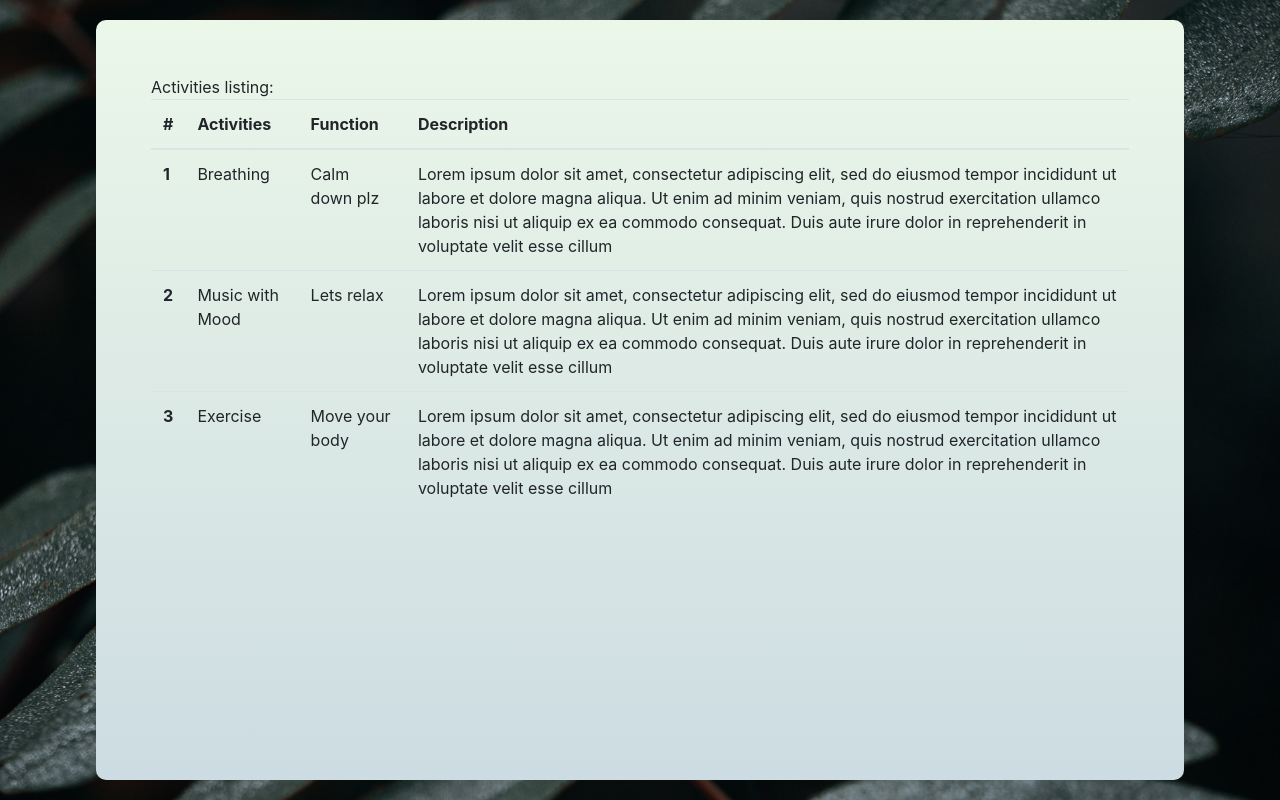
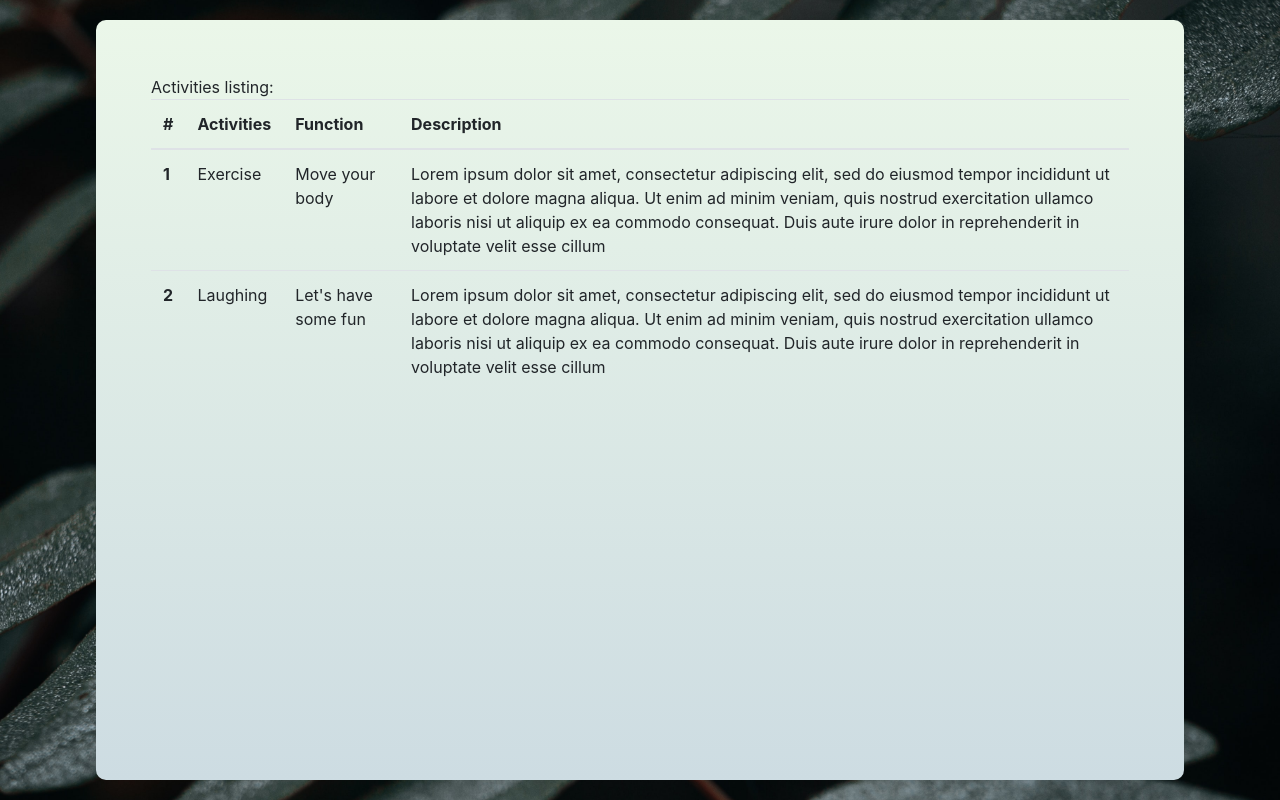
Before and after one commit to tq-o/cs326-final-kappa, a website: page front/html/activities-listing.html in a window 1280 px wide. Drawn offline with nearby package versions, Linux system fonts and the light colour scheme.

Commit message:
Add random activities feature

```diff
--- a/front/html/activities-listing.html
+++ b/front/html/activities-listing.html
@@ -2,10 +2,23 @@
 <html>
   <head>
     <meta charset="UTF-8" />
-    <meta name="viewport" content="width=device-width, initial-scale=1, shrink-to-fit=no">
-    <link rel="stylesheet" href="https://cdn.jsdelivr.net/npm/bootstrap@4.5.3/dist/css/bootstrap.min.css" integrity="sha384-TX8t27EcRE3e/ihU7zmQxVncDAy5uIKz4rEkgIXeMed4M0jlfIDPvg6uqKI2xXr2" crossorigin="anonymous">
-    <link rel="stylesheet" type="text/css" href="../css/base.css">
-    <link href="../fonts/fontawesome-free-5.15.1-web/css/all.css" rel="stylesheet">
+    <meta
+      name="viewport"
+      content="width=device-width, initial-scale=1, shrink-to-fit=no"
+    />
+    <link
+      rel="stylesheet"
+      href="https://cdn.jsdelivr.net/npm/bootstrap@4.5.3/dist/css/bootstrap.min.css"
+      integrity="sha384-TX8t27EcRE3e/ihU7zmQxVncDAy5uIKz4rEkgIXeMed4M0jlfIDPvg6uqKI2xXr2"
+      crossorigin="anonymous"
+    />
+    <link rel="stylesheet" type="text/css" href="../css/base.css" />
+    <link
+      href="../fonts/fontawesome-free-5.15.1-web/css/all.css"
+      rel="stylesheet"
+    />
+    <script type="module" src="../js/activities-listing.js" defer></script>
+
     <title>Activities</title>
   </head>
   <body>
@@ -21,24 +34,42 @@
               <th scope="col">Description</th>
             </tr>
           </thead>
-          <tbody>
+          <tbody id="a-body">
             <tr>
               <th scope="row">1</th>
               <td>Breathing</td>
               <td>Calm down plz</td>
-              <td>Lorem ipsum dolor sit amet, consectetur adipiscing elit, sed do eiusmod tempor incididunt ut labore et dolore magna aliqua. Ut enim ad minim veniam, quis nostrud exercitation ullamco laboris nisi ut aliquip ex ea commodo consequat. Duis aute irure dolor in reprehenderit in voluptate velit esse cillum </td>
+              <td>
+                Lorem ipsum dolor sit amet, consectetur adipiscing elit, sed do
+                eiusmod tempor incididunt ut labore et dolore magna aliqua. Ut
+                enim ad minim veniam, quis nostrud exercitation ullamco laboris
+                nisi ut aliquip ex ea commodo consequat. Duis aute irure dolor
+                in reprehenderit in voluptate velit esse cillum
+              </td>
             </tr>
             <tr>
               <th scope="row">2</th>
               <td>Music with Mood</td>
               <td>Lets relax</td>
-              <td>Lorem ipsum dolor sit amet, consectetur adipiscing elit, sed do eiusmod tempor incididunt ut labore et dolore magna aliqua. Ut enim ad minim veniam, quis nostrud exercitation ullamco laboris nisi ut aliquip ex ea commodo consequat. Duis aute irure dolor in reprehenderit in voluptate velit esse cillum </td>
+              <td>
+                Lorem ipsum dolor sit amet, consectetur adipiscing elit, sed do
+                eiusmod tempor incididunt ut labore et dolore magna aliqua. Ut
+                enim ad minim veniam, quis nostrud exercitation ullamco laboris
+                nisi ut aliquip ex ea commodo consequat. Duis aute irure dolor
+                in reprehenderit in voluptate velit esse cillum
+              </td>
             </tr>
             <tr>
               <th scope="row">3</th>
               <td>Exercise</td>
               <td>Move your body</td>
-              <td>Lorem ipsum dolor sit amet, consectetur adipiscing elit, sed do eiusmod tempor incididunt ut labore et dolore magna aliqua. Ut enim ad minim veniam, quis nostrud exercitation ullamco laboris nisi ut aliquip ex ea commodo consequat. Duis aute irure dolor in reprehenderit in voluptate velit esse cillum </td>
+              <td>
+                Lorem ipsum dolor sit amet, consectetur adipiscing elit, sed do
+                eiusmod tempor incididunt ut labore et dolore magna aliqua. Ut
+                enim ad minim veniam, quis nostrud exercitation ullamco laboris
+                nisi ut aliquip ex ea commodo consequat. Duis aute irure dolor
+                in reprehenderit in voluptate velit esse cillum
+              </td>
             </tr>
           </tbody>
         </table>
--- a/front/js/activities-listing.js
+++ b/front/js/activities-listing.js
@@ -0,0 +1,79 @@
+const activity_array = [
+  {
+    activity: "Breathing",
+    function: "#Calm down plz",
+    description:
+      "Lorem ipsum dolor sit amet, consectetur adipiscing elit, sed do\
+  eiusmod tempor incididunt ut labore et dolore magna aliqua. Ut\
+  enim ad minim veniam, quis nostrud exercitation ullamco laboris\
+  nisi ut aliquip ex ea commodo consequat. Duis aute irure dolor\
+  in reprehenderit in voluptate velit esse cillum",
+  },
+  {
+    activity: "Music with Mood",
+    function: "Lets relax",
+    description:
+      "Lorem ipsum dolor sit amet, consectetur adipiscing elit, sed do\
+  eiusmod tempor incididunt ut labore et dolore magna aliqua. Ut\
+  enim ad minim veniam, quis nostrud exercitation ullamco laboris\
+  nisi ut aliquip ex ea commodo consequat. Duis aute irure dolor\
+  in reprehenderit in voluptate velit esse cillum",
+  },
+  {
+    activity: "Exercise",
+    function: "Move your body",
+    description:
+      "Lorem ipsum dolor sit amet, consectetur adipiscing elit, sed do\
+  eiusmod tempor incididunt ut labore et dolore magna aliqua. Ut\
+  enim ad minim veniam, quis nostrud exercitation ullamco laboris\
+  nisi ut aliquip ex ea commodo consequat. Duis aute irure dolor\
+  in reprehenderit in voluptate velit esse cillum",
+  },
+  {
+    activity: "Laughing",
+    function: "Let's have some fun",
+    description:
+      "Lorem ipsum dolor sit amet, consectetur adipiscing elit, sed do\
+  eiusmod tempor incididunt ut labore et dolore magna aliqua. Ut\
+  enim ad minim veniam, quis nostrud exercitation ullamco laboris\
+  nisi ut aliquip ex ea commodo consequat. Duis aute irure dolor\
+  in reprehenderit in voluptate velit esse cillum",
+  },
+];
+
+const num_activity = 2;
+
+function shuffle(array) {
+  let m = array.length;
+  while (m) {
+    const i = Math.floor(Math.random() * m--);
+    const t = array[m];
+    array[m] = array[i];
+    array[i] = t;
+  }
+  return array;
+}
+
+shuffle(activity_array);
+
+const list = document.getElementById("a-body");
+list.innerHTML = "";
+
+let cnt = 0;
+activity_array.slice(0, num_activity).filter((e) => {
+  const tr = document.createElement("tr");
+  const th = document.createElement("th");
+  th.scope = "row";
+  th.innerText = ++cnt;
+  const a = document.createElement("td");
+  a.innerText = e.activity;
+  const f = document.createElement("td");
+  f.innerText = e.function;
+  const d = document.createElement("td");
+  d.innerText = e.description;
+  tr.appendChild(th);
+  tr.appendChild(a);
+  tr.appendChild(f);
+  tr.appendChild(d);
+  list.append(tr);
+});
--- a/front/js/music-listing.js
+++ b/front/js/music-listing.js
@@ -79,9 +79,9 @@ function updatePlaylist(mood) {
   const head = document.getElementById("song-list-head");
   head.innerText = "Here are what we found for you";
   const list = document.getElementById("song-list");
+  list.innerHTML = "";
 
   shuffle(music_array);
-  list.innerHTML = "";
 
   music_array
     .filter((e) => e.mood === mood)
```
